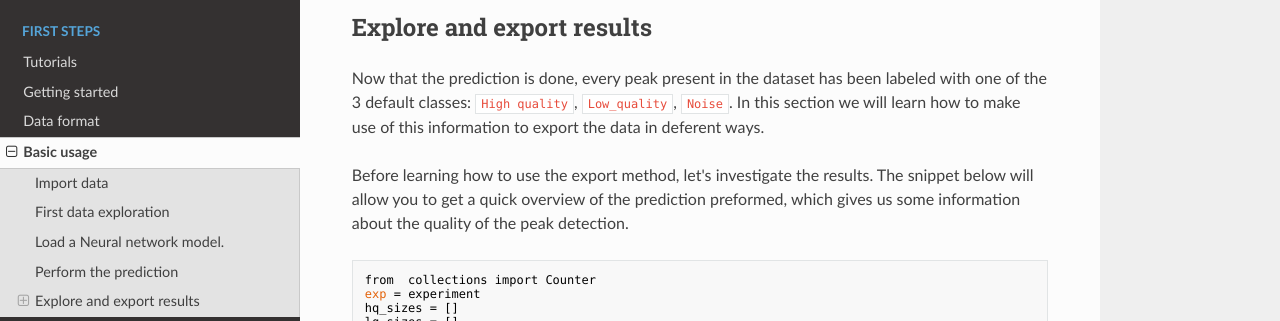
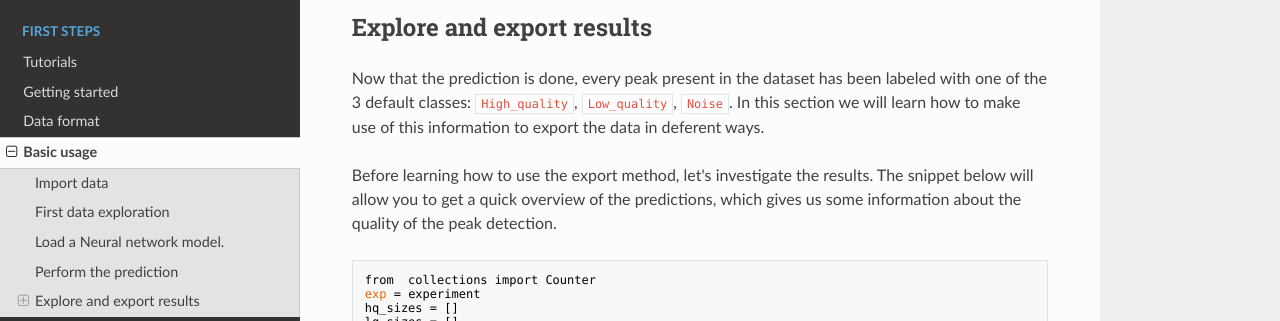
Before and after one commit to bihealth/NeatMS, an MkDocs documentation site: the page built from docs/first-steps/basic-usage.md, in a window 1280 px wide and 900 px high, scrolled down 2648 px. Shown: the part 163-484 px from the top of the window. Built offline with MkDocs 1.6.1, drawn with Linux system fonts in a browser that asks for light colours; nearby versions of some CDN libraries.

Commit message:
Doc: typo

````diff
--- a/docs/first-steps/basic-usage.md
+++ b/docs/first-steps/basic-usage.md
@@ -119,9 +119,9 @@ Although, data handling has been optimised, running the prediction may take some
 
 ## Explore and export results
 
-Now that the prediction is done, every peak present in the dataset has been labeled with one of the 3 default classes: `High quality`, `Low_quality`, `Noise`. In this section we will learn how to make use of this information to export the data in deferent ways.
+Now that the prediction is done, every peak present in the dataset has been labeled with one of the 3 default classes: `High_quality`, `Low_quality`, `Noise`. In this section we will learn how to make use of this information to export the data in deferent ways.
 
-Before learning how to use the export method, let's investigate the results. The snippet below will allow you to get a quick overview of the prediction preformed, which gives us some information about the quality of the peak detection.
+Before learning how to use the export method, let's investigate the results. The snippet below will allow you to get a quick overview of the predictions, which gives us some information about the quality of the peak detection.
 
 ```
 from  collections import Counter
````
Also changed, not shown: docs/first-steps/quick-start-guide.md (+1 -1 lines).
